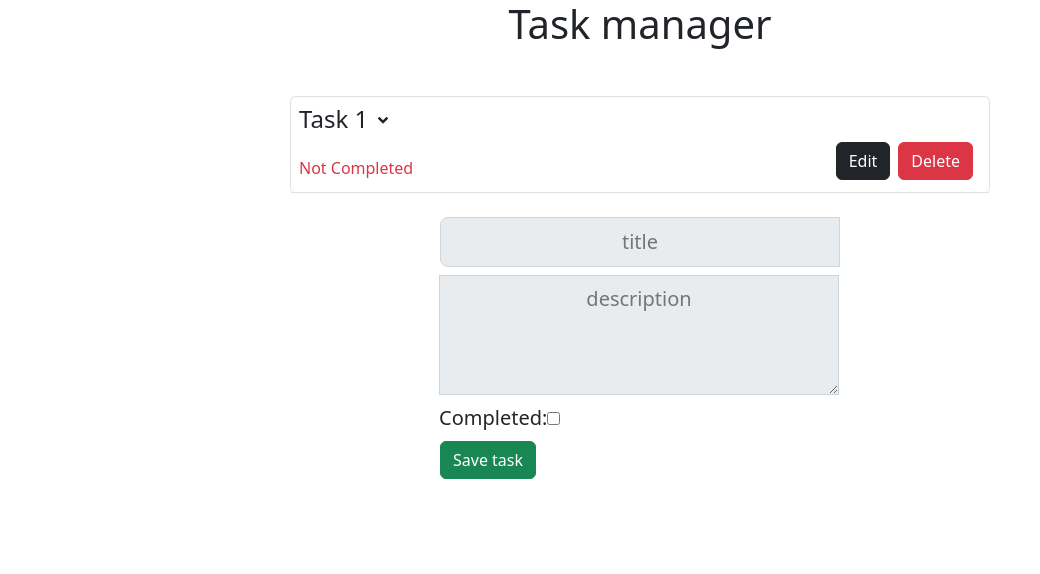
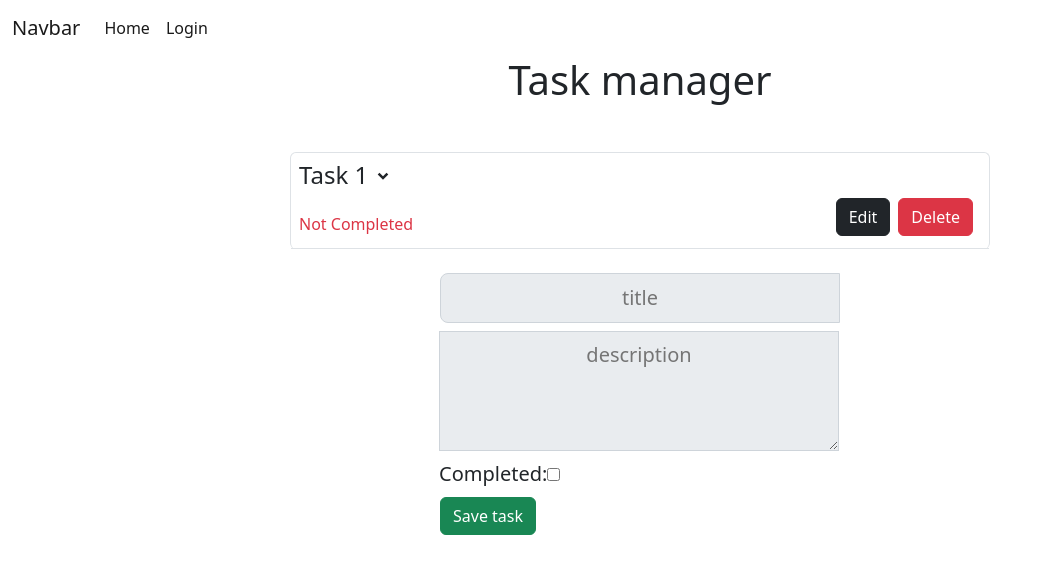
Before and after one commit to FacuAlvarez00/todolist-nextjs, a Next.js app: page / in a window 1280 px wide. Shown: the top 574 px of the page, without its empty margins (0-1040 px from the left). Built offline with nearby package versions, Linux system fonts and the light colour scheme.

Commit message:
navbar + swal

```diff
--- /dev/null
+++ b/src/app/components/Navbar/Navbar.tsx
@@ -0,0 +1,26 @@
+import React from 'react'
+
+const Navbar = () => {
+  return (
+    <div>
+        <nav className="navbar navbar-expand-lg bg-body-tertiary">
+  <div className="container-fluid">
+    <a className="navbar-brand" href="#">Navbar</a>
+    <button className="navbar-toggler" type="button" data-bs-toggle="collapse" data-bs-target="#navbarNavAltMarkup" aria-controls="navbarNavAltMarkup" aria-expanded="false" aria-label="Toggle navigation">
+      <span className="navbar-toggler-icon"></span>
+    </button>
+    <div className="collapse navbar-collapse" id="navbarNavAltMarkup">
+      <div className="navbar-nav">
+        <a className="nav-link active" aria-current="page" href="#">Home</a>
+
+        <a className="nav-link active">Login</a>
+      </div>
+    </div>
+  </div>
+</nav>
+
+    </div>
+  )
+}
+
+export default Navbar
--- a/src/pages/index.tsx
+++ b/src/pages/index.tsx
@@ -1,3 +1,4 @@
+import Navbar from "@/app/components/Navbar/Navbar";
 import TaskForm from "@/app/components/Task/TaskForm";
 import TasksContainer from "@/app/components/Task/TasksContainer";
 
@@ -6,6 +7,7 @@ import TasksContainer from "@/app/components/Task/TasksContainer";
 export default function Home() {
   return (
     <>
+    <Navbar/>
     <h1 className="d-flex justify-content-center mb-5">Task manager</h1>
     <TasksContainer/>
 
```
